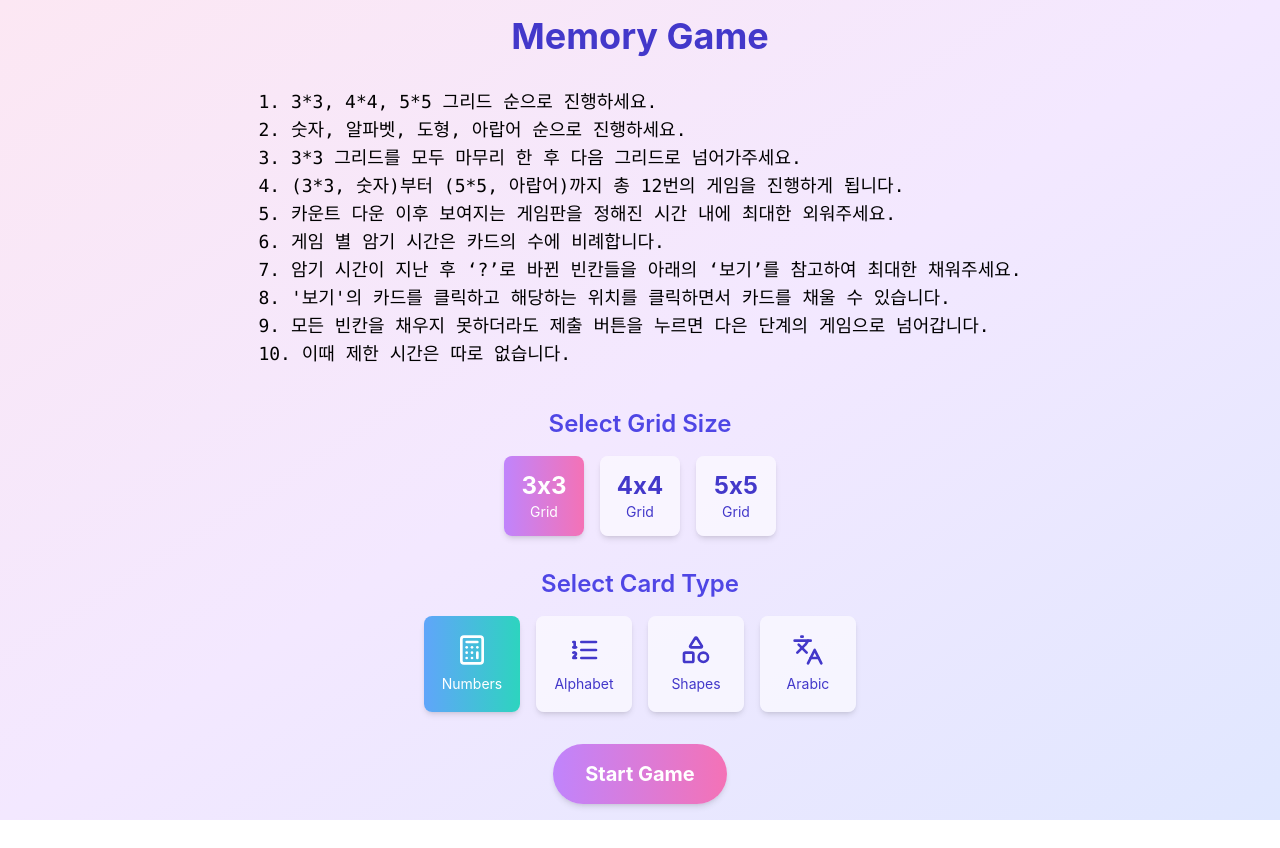
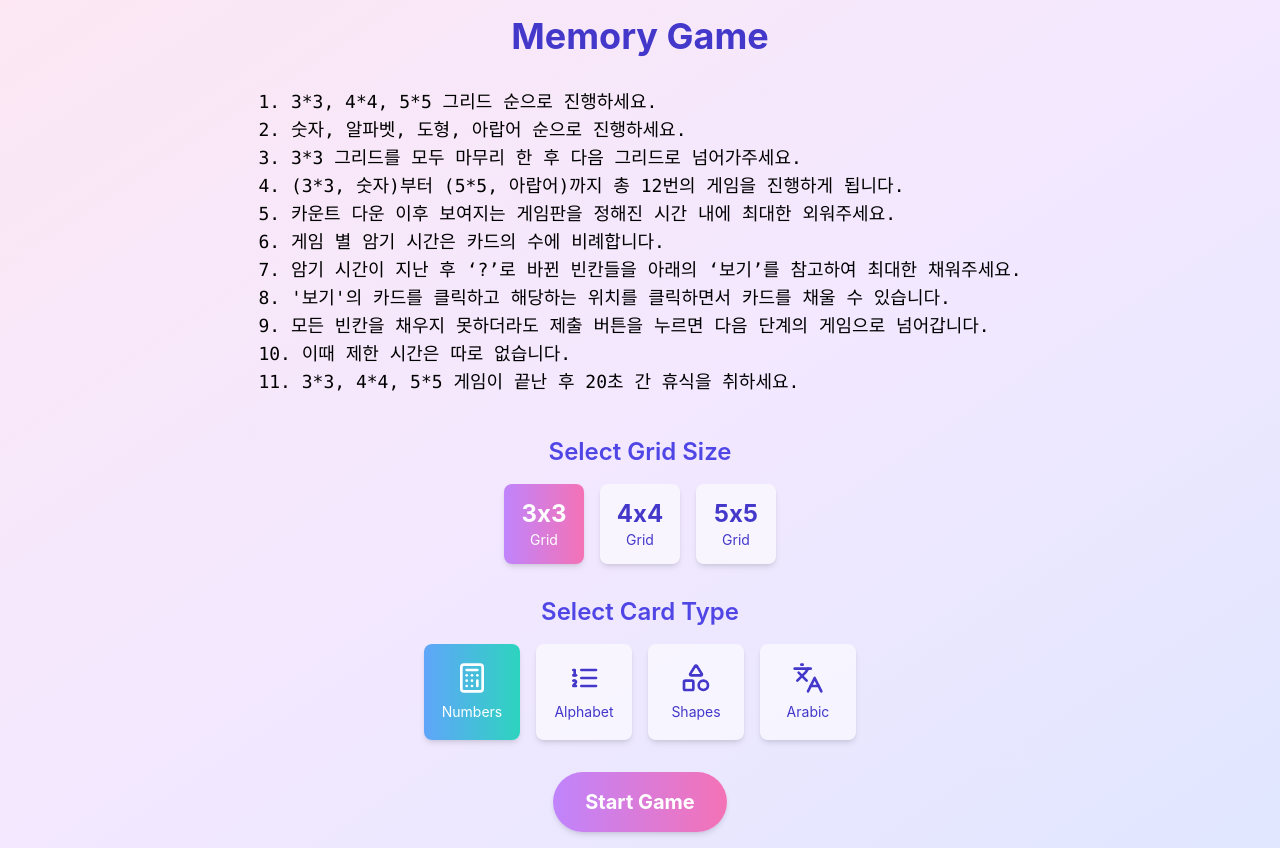
Before and after one commit to hwiy01/memory-game, a React (Create React App) app: page /memoryGame/1 in a window 1280 px wide. Before the commit the page ends 820 px from the top, so only its background shows below. Built offline with nearby package versions, Linux system fonts and the light colour scheme.

Commit message:
docs: 지시문 수정

```diff
--- a/src/constants/instruction.js
+++ b/src/constants/instruction.js
@@ -20,7 +20,8 @@ export const levelTestInst = (
       <p>6. 게임 별 암기 시간은 카드의 수에 비례합니다.</p>
       <p>7. 암기 시간이 지난 후 ‘?’로 바뀐 빈칸들을 아래의 ‘보기’를 참고하여 최대한 채워주세요.</p>
       <p>8. '보기'의 카드를 클릭하고 해당하는 위치를 클릭하면서 카드를 채울 수 있습니다.</p>
-      <p>9. 모든 빈칸을 채우지 못하더라도 제출 버튼을 누르면 다은 단계의 게임으로 넘어갑니다.</p>
+      <p>9. 모든 빈칸을 채우지 못하더라도 제출 버튼을 누르면 다음 단계의 게임으로 넘어갑니다.</p>
       <p>10. 이때 제한 시간은 따로 없습니다.</p>
+      <p>11. 3*3, 4*4, 5*5 게임이 끝난 후 20초 간 휴식을 취하세요. </p>
     </>
   );
```
